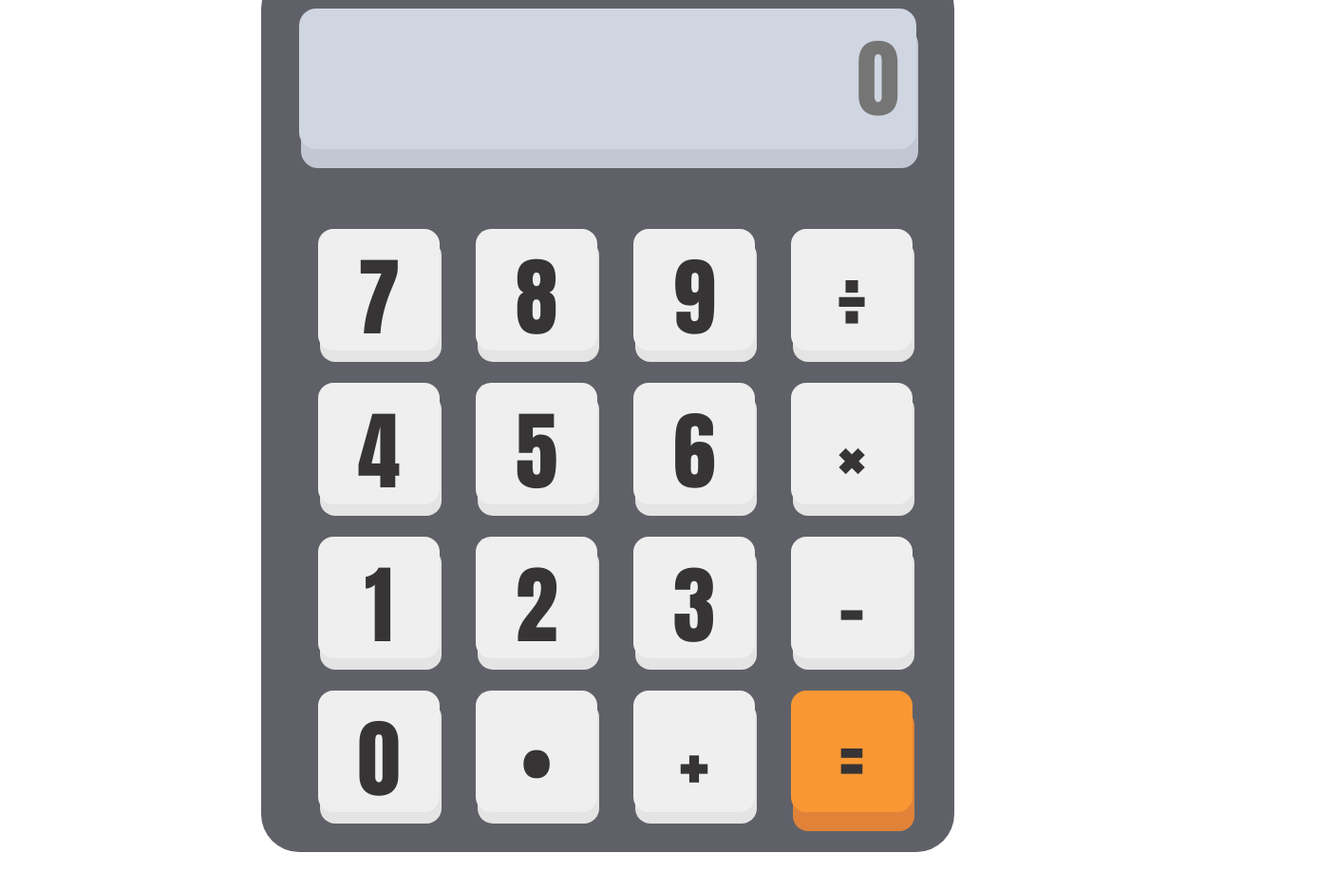
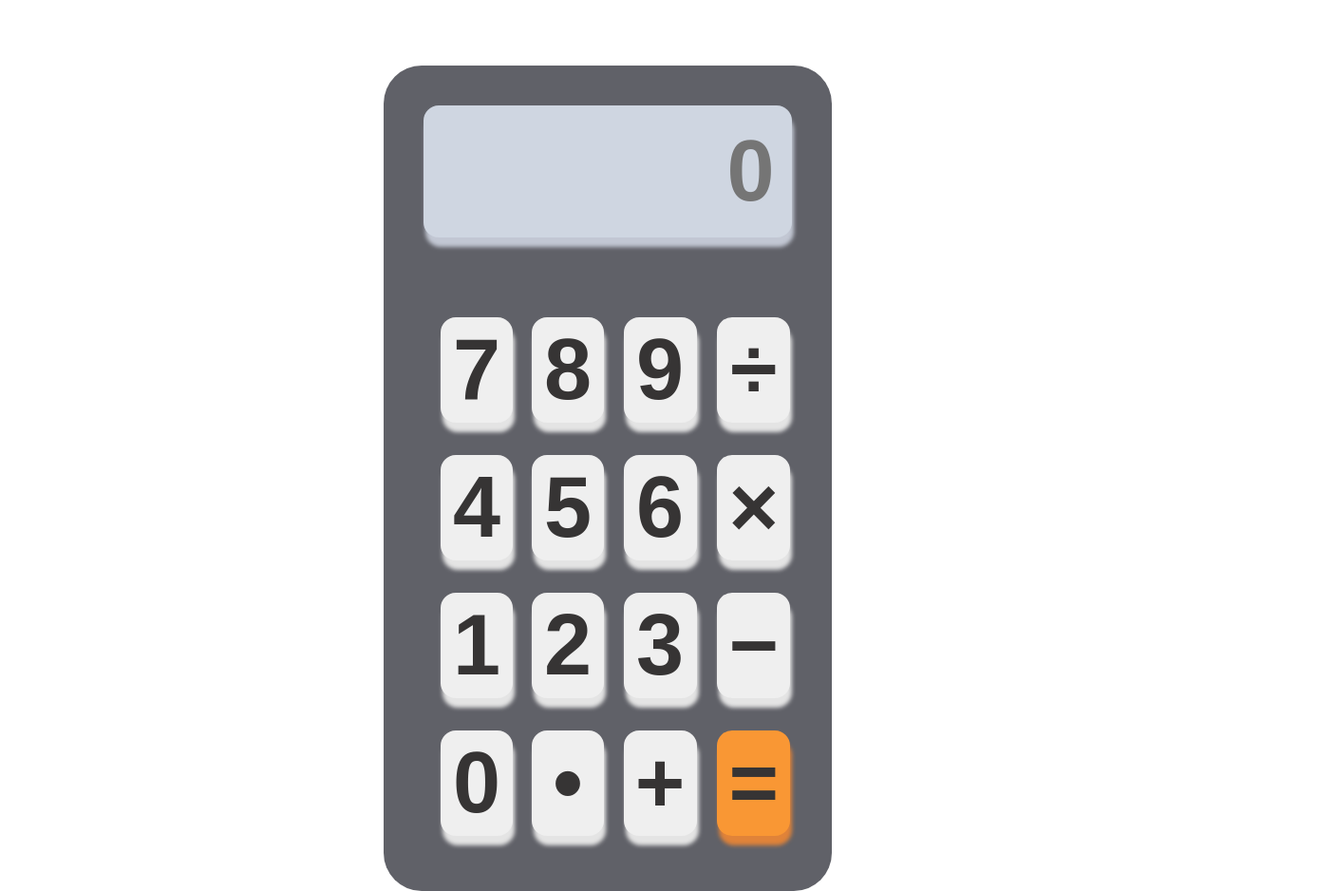
Before and after one commit to funmeelayo/web-based-calculator, a plain HTML site: page index.html in a window 1280 px wide. Shown: the part 71-1009 px from the top of the page at 95% size, 1388 px wide, since content can reach past the window. Drawn offline with Linux system fonts and the light colour scheme.

Commit message:
Web calculator completed

```diff
--- a/index.html
+++ b/index.html
@@ -4,39 +4,50 @@
     <meta charset="UTF-8">
     <meta name="viewport" content="width=device-width, initial-scale=1.0">
     <link rel="stylesheet" href="style.css">
-    <script src="script.js" defer></script>
     <title>web-based calculator</title>
 </head>
 <body>
-    <form>
+
         <table>
-                <input type="text"  name="display" placeholder="0">
+            <tr>
+               <td colspan="4"> <input type="text"  class="display" placeholder="0" id="output" readonly >
+               </td>
              </tr>
             <tr>
-                <td> <button value="7" onclick="display.value += '7' " > 7</button></td>
-                <td> <button value="8"> 8</button></td>
-                <td> <button value="9">9</button></td>
-                <td> <button value="&div">&div;</button></td>
+                <!-- Add an onclick attribute to each button to call the appendToOutput function with the corresponding input when clicked.. -->
+                <td> <button onclick="appendToOutput('7')"> 7</button></td>
+                <td> <button onclick="appendToOutput('8')"> 8</button></td>
+                <td> <button onclick="appendToOutput('9')">9</button></td>
+                <td> <button onclick="appendToOutput('/')">&div;</button></td>
             </tr>
             <tr>
-                <td> <button> 4</button></td>
-                <td> <button> 5</button></td>
-                <td> <button>6</button></td>
-                <td> <button>&times;</button></td>
+                <td> <button onclick="appendToOutput('4')"> 4</button></td>
+                <td> <button onclick="appendToOutput('5')" > 5</button></td>
+                <td> <button onclick="appendToOutput('6')">6</button></td>
+                <td> <button onclick="appendToOutput('*')">&times;</button></td>
             </tr>
             <tr>
-                <td> <button> 1</button></td>
-                <td> <button> 2</button></td>
-                <td> <button>3</button></td>
-                <td> <button>&minus;</button></td>
+                <td> <button onclick="appendToOutput('1')"> 1</button></td>
+                <td> <button onclick="appendToOutput('2')"> 2</button></td>
+                <td> <button onclick="appendToOutput('3')">3</button></td>
+                <td> <button onclick="appendToOutput('-')">&minus;</button></td>
             </tr>
             <tr>
-                <td> <button> 0</button></td>
-                <td> <button> &bull;</button></td>
-                <td> <button>&plus;</button></td>
-                <td> <button class="equals">&equals;</button></td>
+                <td> <button onclick="appendToOutput('0')"> 0</button></td>
+                <td> <button onclick="appendToOutput('.')"> &bull;</button></td>
+                <td> <button onclick="appendToOutput('+')">&plus;</button></td>
+                <!-- The equals button calls the result function when clicked -->
+                <td> <button onclick="result()" class="equals">&equals;</button></td>
             </tr>
         </table>
-    </form>
+
+        <p>
+            My repo address:
+            <a href="https://github.com/funmeelayo/web-based-calculator" target="_blank">
+                https://github.com/funmeelayo/web-based-calculator
+            </a>
+        </p>
+
+<script src="script.js"></script>
 </body>
 </html>
--- a/script.js
+++ b/script.js
@@ -0,0 +1,22 @@
+//  select the HTML element with the id "output" and assigns it to the variable output.
+const output = document.getElementById("output");
+
+// Add a function that takes an input (a number or an operator) and appends it to the value already present in the output element.
+function appendToOutput(input){
+    output.value += input;
+}
+
+// add an eval function for when the equals button is clicked.
+// If the expression is valid, it should replace the output value with the result of the arithmetic.
+// If the expression is invalid, should display "Error" in the output
+function result(){
+
+    try{
+        output.value = eval(output.value);
+    }
+
+    catch(error){
+        output.value= "Error";
+    }
+
+}
--- a/style.css
+++ b/style.css
@@ -1,47 +1,48 @@
 *{
     margin: 0;
     padding: 0;
-    font-family: Impact, Haettenschweiler, 'Arial Narrow Bold', sans-serif;
+    /* font-family: Impact, Haettenschweiler, 'Arial Narrow Bold', sans-serif; */
     font-size: 90px;
     color: #363434;
     font-weight: bolder;
     box-sizing: border-box;
 }
 
-form{
+table{
     background-color: #606168;
-    width: 730px;
-    height: 928px;
+    width: 30%;
+    height: 50%;
     padding: 40px;
-    margin: 40px auto;
+    margin: 140px auto;
     border: none;
     border-radius: 40px;
 }
 
 input{
-    text-align: end;
-    width: 650px;
-    height: 148px;
+    text-align: right;
+    width: 100%;
+    height:auto;
     border: none;
-    border-radius: 18px;
+    border-radius: 16px;
     background-color: #CFD6E1;
-    box-shadow: 2px 20px #C2C7D3;
+    box-shadow: 2px 10px 4px #c2c7d3;
     margin: 0 0 66px 0;
     padding: 18px;
 }
+
 button{
-    width: 128px;
-    height: 128px;
+    width: 80%;
+    height: 80%;
     border-radius: 16px;
     border: none;
     margin: 16px 18px;
     padding: 4px;
-    box-shadow: 2px 12px #E4E4E4;
+    box-shadow: 2px 10px 4px #E4E4E4;
     cursor: pointer;
 }
 
 .equals{
     background-color: #F99734;
-     box-shadow: 2px 20px #E08339;
-     cursor: pointer;
+    box-shadow: 2px 10px 4px #E08339;
+    cursor: pointer;
 }
```
